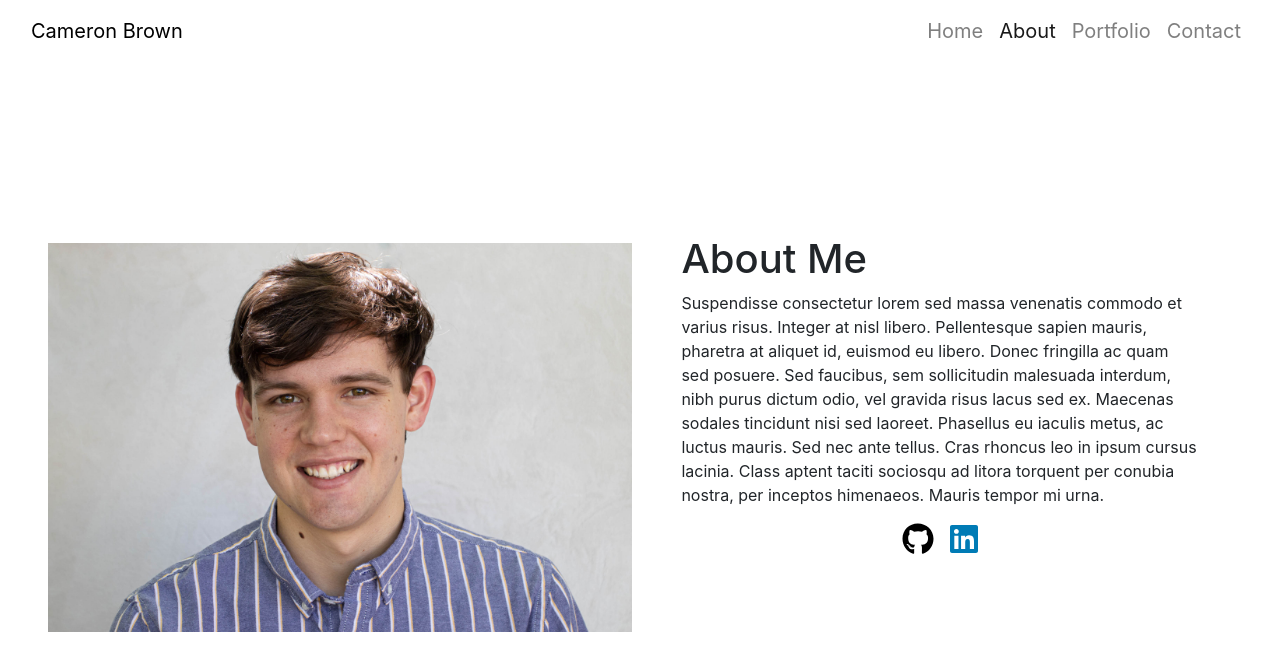
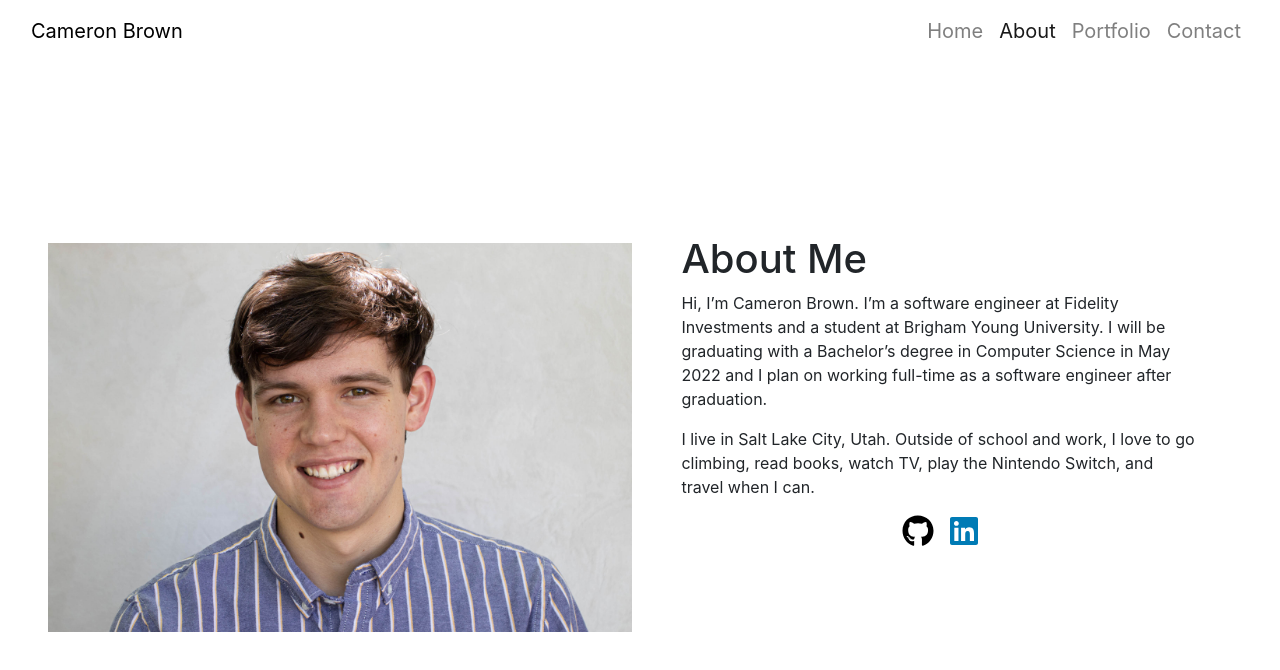
Before and after one commit to cameronjoebrown/cameronjoebrown.github.io, an Angular app: page /about in a window 1280 px wide. Shown: the top 670 px of the page. Built offline with nearby package versions, Linux system fonts and the light colour scheme.

Commit message:
About Me Page is done

```diff
--- a/src/app/about-me/about-me.component.html
+++ b/src/app/about-me/about-me.component.html
@@ -8,18 +8,16 @@
         <div class="col-lg-12">
           <h1>About Me</h1>
           <p>
-            Suspendisse consectetur lorem sed massa venenatis
-            commodo et varius risus. Integer at nisl libero.
-            Pellentesque sapien mauris, pharetra at aliquet id,
-            euismod eu libero. Donec fringilla ac quam sed posuere.
-            Sed faucibus, sem sollicitudin malesuada interdum, nibh
-            purus dictum odio, vel gravida risus lacus sed ex.
-            Maecenas sodales tincidunt nisi sed laoreet. Phasellus eu
-            iaculis metus, ac luctus mauris. Sed nec ante tellus. Cras
-            rhoncus leo in ipsum cursus lacinia. Class aptent taciti sociosqu
-            ad litora torquent per conubia nostra, per inceptos himenaeos.
-            Mauris tempor mi urna.
+            Hi, I’m Cameron Brown. I’m a software engineer at Fidelity Investments and a
+            student at Brigham Young University. I will be graduating with a Bachelor’s
+            degree in Computer Science in May 2022 and I plan on working full-time as a
+            software engineer after graduation.
           </p>
+          <p>
+            I live in Salt Lake City, Utah. Outside of school and work, I love to go
+            climbing, read books, watch TV, play the Nintendo Switch, and travel when I can.
+          </p>
+
         </div>
       </div>
       <div class="row text-center">
--- a/src/app/home/home.component.html
+++ b/src/app/home/home.component.html
@@ -4,7 +4,7 @@
   <div class="row min-vh-100 p-5 align-content-center">
     <div class="col-lg-12 text-center" >
       <h1>Hi, I'm Cameron Brown</h1>
-      <h3>Climber, Photographer, Traveler, and Software Engineer</h3>
+      <h3>I'm a Software Engineer</h3>
       <button type="button" class="btn btn-primary" routerLink="/about">About Me</button>
       <button type="button" class="btn btn-primary" routerLink="/portfolio">View My Portfolio</button>
       <button type="button" class="btn btn-primary" routerLink="/contact">Contact Me</button>
```
